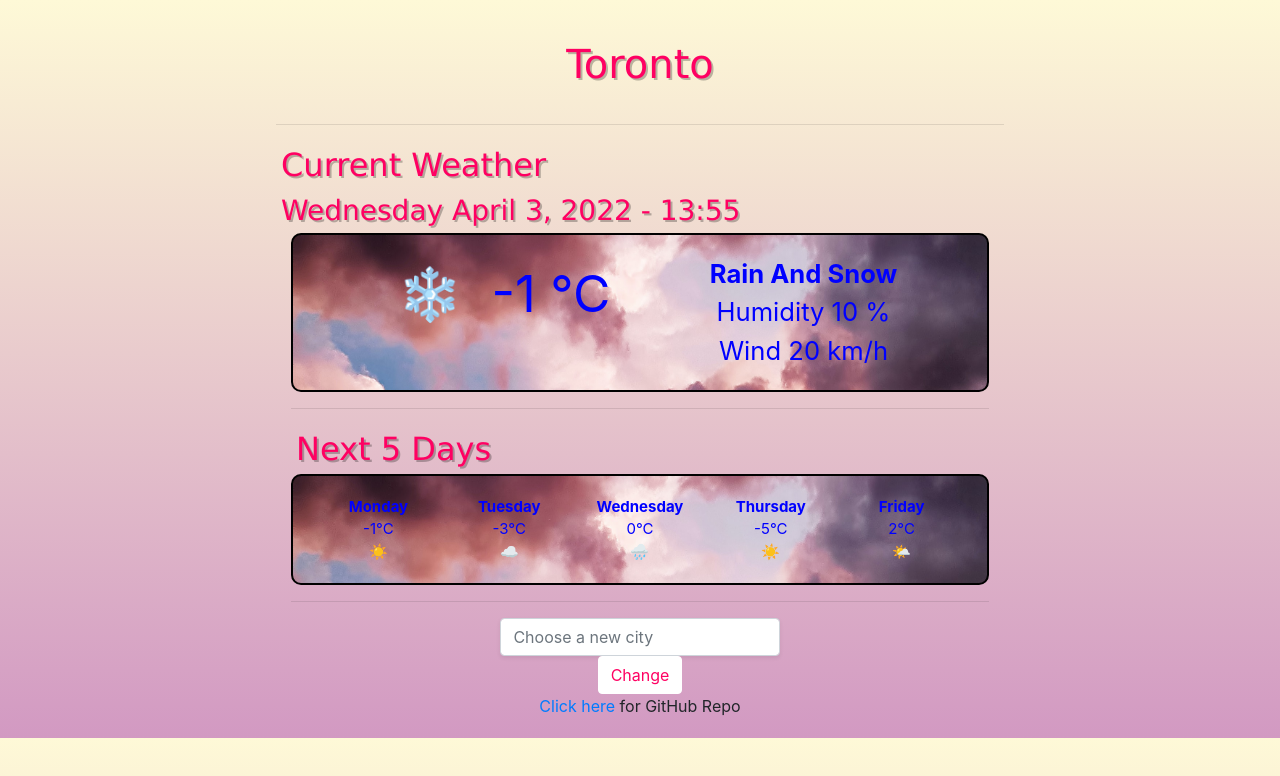
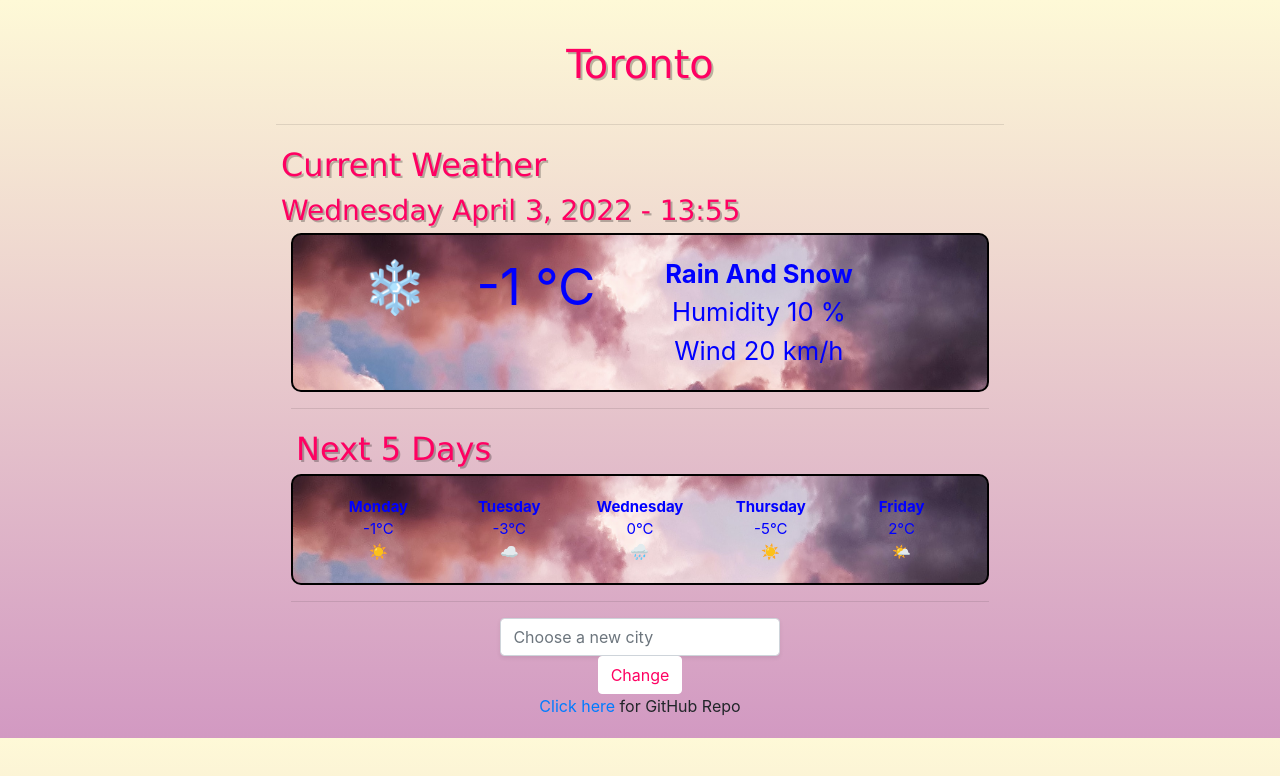
Before and after one commit to jonxybear/WeatherApp, a plain HTML site: page index.html in a window 1280 px wide. Drawn offline with nearby package versions, Linux system fonts and the light colour scheme; no server answers.

Commit message:
Adjusted column sizing for current temp

```diff
--- a/index.html
+++ b/index.html
@@ -24,7 +24,7 @@
   <div class="col-3 weathericon">
       ❄️
     </div>
-  <div class="col-3 curtemp">
+  <div class="curtemp">
       <span id="maintemp">
                 -1
               </span>
--- a/src/style.css
+++ b/src/style.css
@@ -35,15 +35,18 @@ h3 {
 }
 .weathericon {
   font-size: 4vw;
-  text-align: right;
+  text-align: center;
+  line-height: normal;
 }
 .curtemp {
   font-size: 4vw;
-  text-align: left;
+  text-align: center;
+  line-height: normal;
 }
 .units {
   font-size: 4vw;
-  text-align: right;
+  text-align: center;
+  line-height: normal;
 }
 .curweather {
   font-size: 2vw;
```
